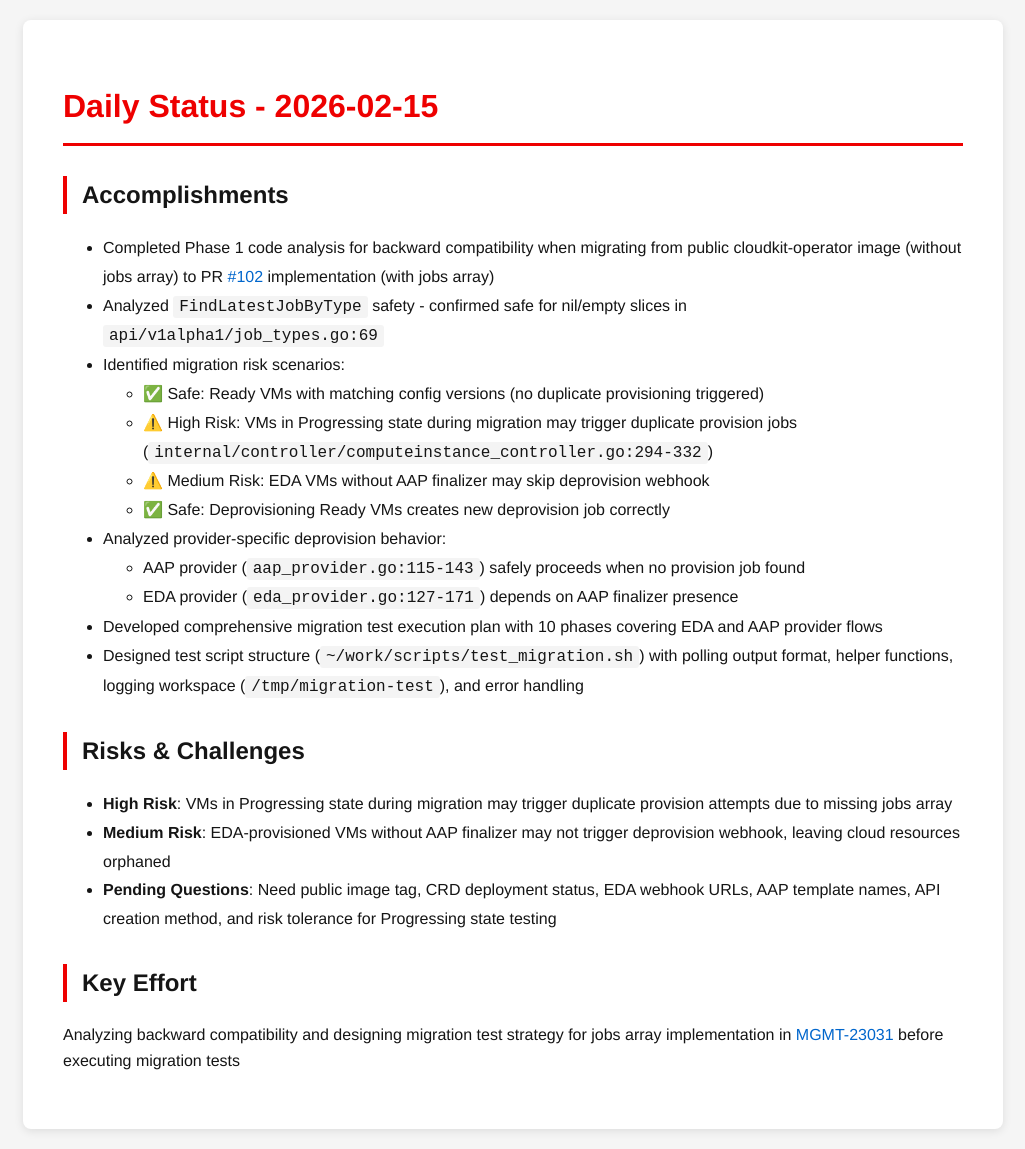
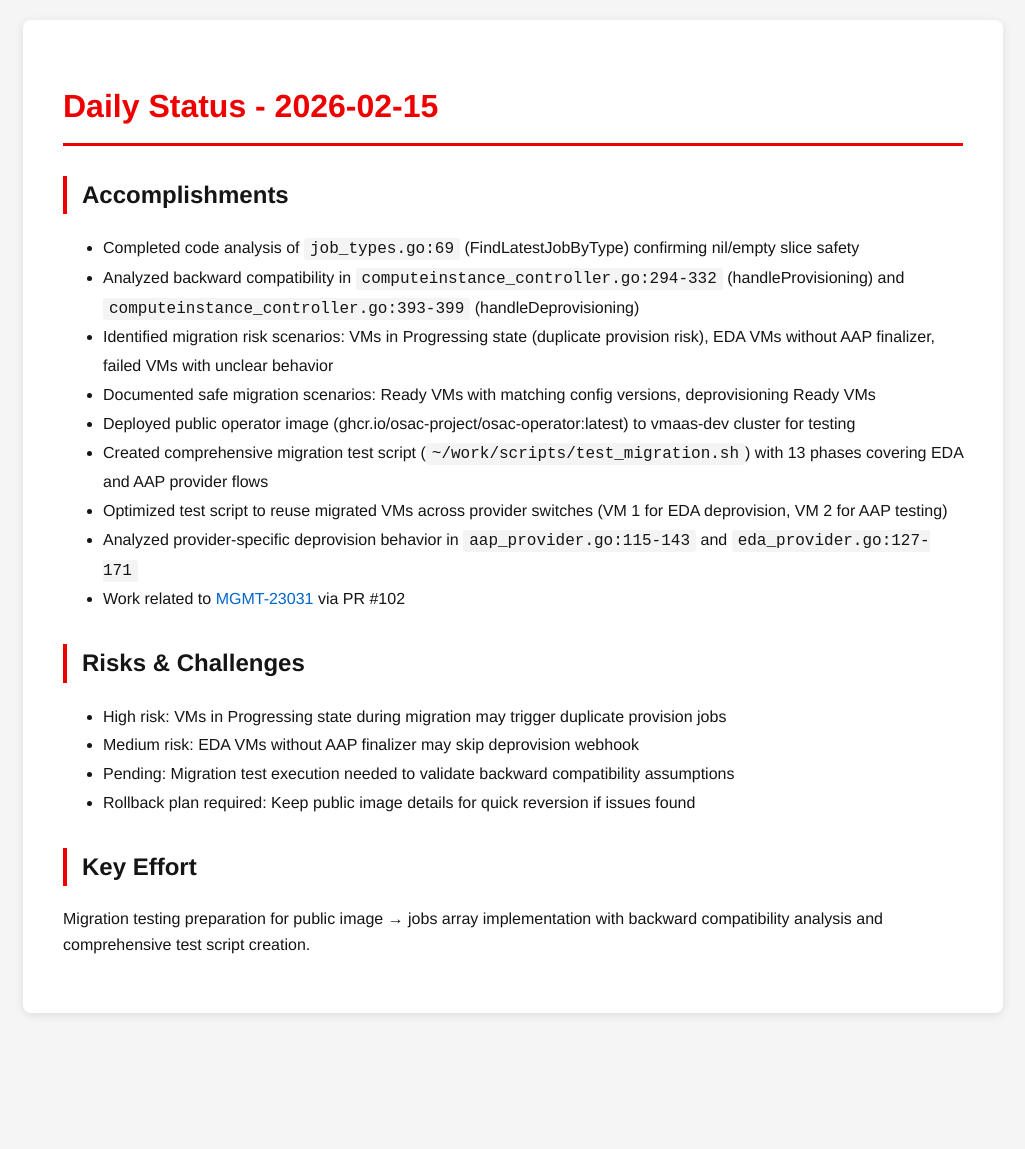
Before and after one commit to tzvatot/daily-status, a Jekyll site: the page built from 2026-02-15.md, in a window 1280 px wide. Shown: the whole page, without its empty margins (127-1152 px from the left). Built offline with Jekyll 4.4.1, drawn with Linux system fonts in a browser that asks for light colours; after the commit the page ends 1033 px from its top, so only the background shows below that.

Commit message:
Daily status update - 2026-02-15

```diff
--- a/2026-02-15.md
+++ b/2026-02-15.md
@@ -7,23 +7,21 @@ date: 2026-02-15
 # Daily Status - 2026-02-15
 
 ## Accomplishments
-- Completed Phase 1 code analysis for backward compatibility when migrating from public cloudkit-operator image (without jobs array) to PR [#102](https://github.com/osac-project/osac-operator/pull/102) implementation (with jobs array)
-- Analyzed `FindLatestJobByType` safety - confirmed safe for nil/empty slices in `api/v1alpha1/job_types.go:69`
-- Identified migration risk scenarios:
-  - ✅ Safe: Ready VMs with matching config versions (no duplicate provisioning triggered)
-  - ⚠️ High Risk: VMs in Progressing state during migration may trigger duplicate provision jobs (`internal/controller/computeinstance_controller.go:294-332`)
-  - ⚠️ Medium Risk: EDA VMs without AAP finalizer may skip deprovision webhook
-  - ✅ Safe: Deprovisioning Ready VMs creates new deprovision job correctly
-- Analyzed provider-specific deprovision behavior:
-  - AAP provider (`aap_provider.go:115-143`) safely proceeds when no provision job found
-  - EDA provider (`eda_provider.go:127-171`) depends on AAP finalizer presence
-- Developed comprehensive migration test execution plan with 10 phases covering EDA and AAP provider flows
-- Designed test script structure (`~/work/scripts/test_migration.sh`) with polling output format, helper functions, logging workspace (`/tmp/migration-test`), and error handling
+- Completed code analysis of `job_types.go:69` (FindLatestJobByType) confirming nil/empty slice safety
+- Analyzed backward compatibility in `computeinstance_controller.go:294-332` (handleProvisioning) and `computeinstance_controller.go:393-399` (handleDeprovisioning)
+- Identified migration risk scenarios: VMs in Progressing state (duplicate provision risk), EDA VMs without AAP finalizer, failed VMs with unclear behavior
+- Documented safe migration scenarios: Ready VMs with matching config versions, deprovisioning Ready VMs
+- Deployed public operator image (ghcr.io/osac-project/osac-operator:latest) to vmaas-dev cluster for testing
+- Created comprehensive migration test script (`~/work/scripts/test_migration.sh`) with 13 phases covering EDA and AAP provider flows
+- Optimized test script to reuse migrated VMs across provider switches (VM 1 for EDA deprovision, VM 2 for AAP testing)
+- Analyzed provider-specific deprovision behavior in `aap_provider.go:115-143` and `eda_provider.go:127-171`
+- Work related to [MGMT-23031](https://issues.redhat.com/browse/MGMT-23031) via PR #102
 
 ## Risks & Challenges
-- **High Risk**: VMs in Progressing state during migration may trigger duplicate provision attempts due to missing jobs array
-- **Medium Risk**: EDA-provisioned VMs without AAP finalizer may not trigger deprovision webhook, leaving cloud resources orphaned
-- **Pending Questions**: Need public image tag, CRD deployment status, EDA webhook URLs, AAP template names, API creation method, and risk tolerance for Progressing state testing
+- High risk: VMs in Progressing state during migration may trigger duplicate provision jobs
+- Medium risk: EDA VMs without AAP finalizer may skip deprovision webhook
+- Pending: Migration test execution needed to validate backward compatibility assumptions
+- Rollback plan required: Keep public image details for quick reversion if issues found
 
 ## Key Effort
-Analyzing backward compatibility and designing migration test strategy for jobs array implementation in [MGMT-23031](https://issues.redhat.com/browse/MGMT-23031) before executing migration tests
+Migration testing preparation for public image → jobs array implementation with backward compatibility analysis and comprehensive test script creation.
```
